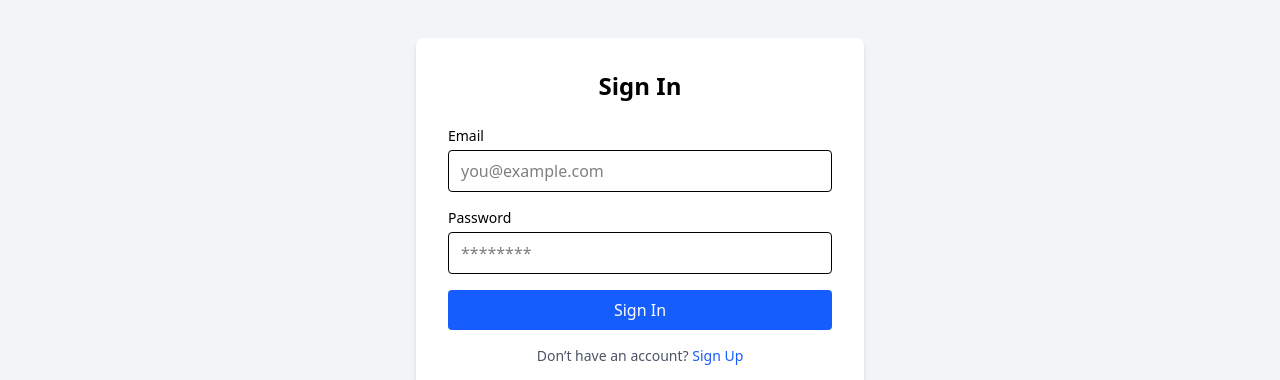
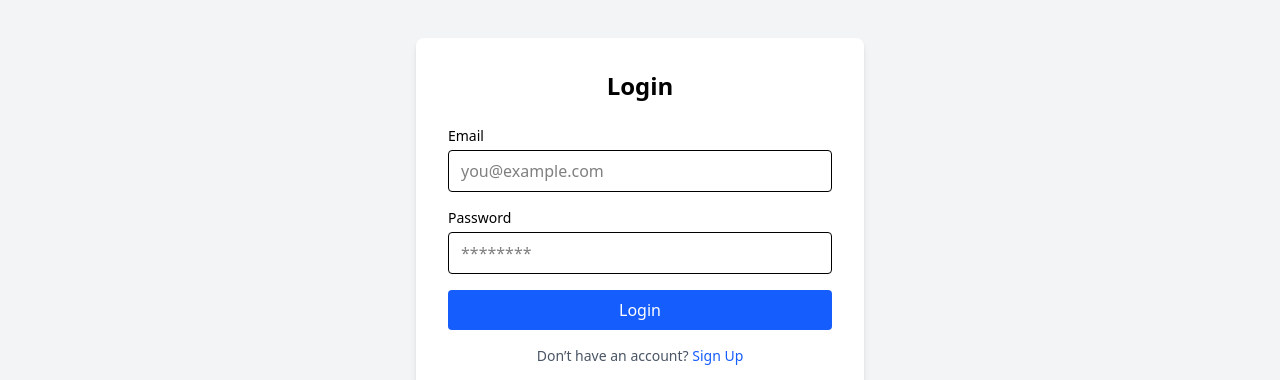
Before and after one commit to yasarahasini/Ecommerce-website, a Next.js app in the folder frontend/: page /login in a window 1280 px wide. Shown: the part 341-721 px from the top of the page. Built offline with nearby package versions, Linux system fonts and the light colour scheme.

Commit message:
errors fix

```diff
--- a/frontend/app/(auth)/login/page.tsx
+++ b/frontend/app/(auth)/login/page.tsx
@@ -45,7 +45,7 @@ const SignIn = () => {
   return (
     <div className="min-h-screen flex items-center justify-center bg-gray-100">
       <div className="bg-white p-8 rounded-lg shadow-md w-full max-w-md">
-        <h1 className="text-2xl font-bold mb-6 text-center">Sign In</h1>
+        <h1 className="text-2xl font-bold mb-6 text-center">Login</h1>
 
         <form onSubmit={handleSubmit} className="space-y-4">
           <div>
@@ -76,13 +76,13 @@ const SignIn = () => {
             disabled={loading}
             className="w-full bg-blue-600 text-white py-2 rounded hover:bg-blue-700 transition"
           >
-            {loading ? "Signing in..." : "Sign In"}
+            {loading ? "Login..." : "Login"}
           </button>
         </form>
 
         <p className="mt-4 text-center text-sm text-gray-600">
           Don’t have an account?{" "}
-          <Link href="/auth/signup" className="text-blue-600 hover:underline">
+          <Link href="/signin" className="text-blue-600 hover:underline">
             Sign Up
           </Link>
         </p>
```
